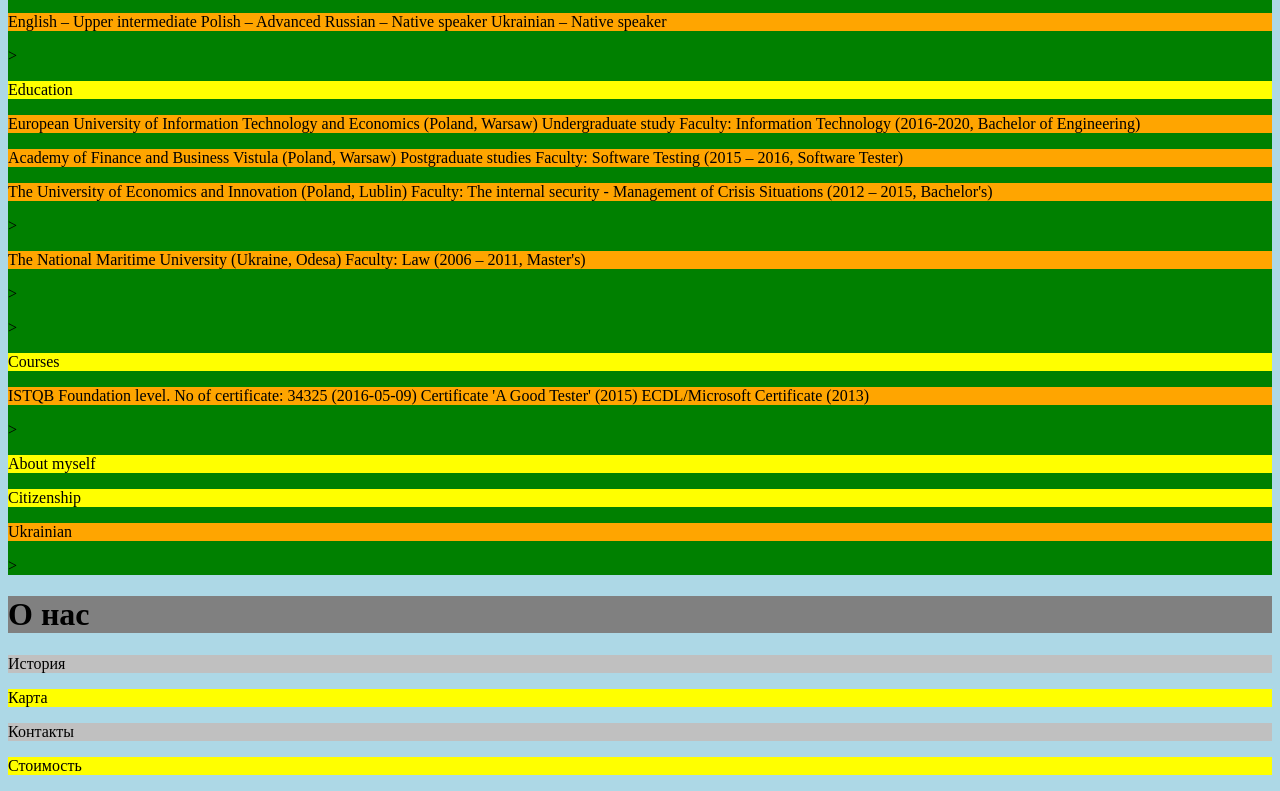
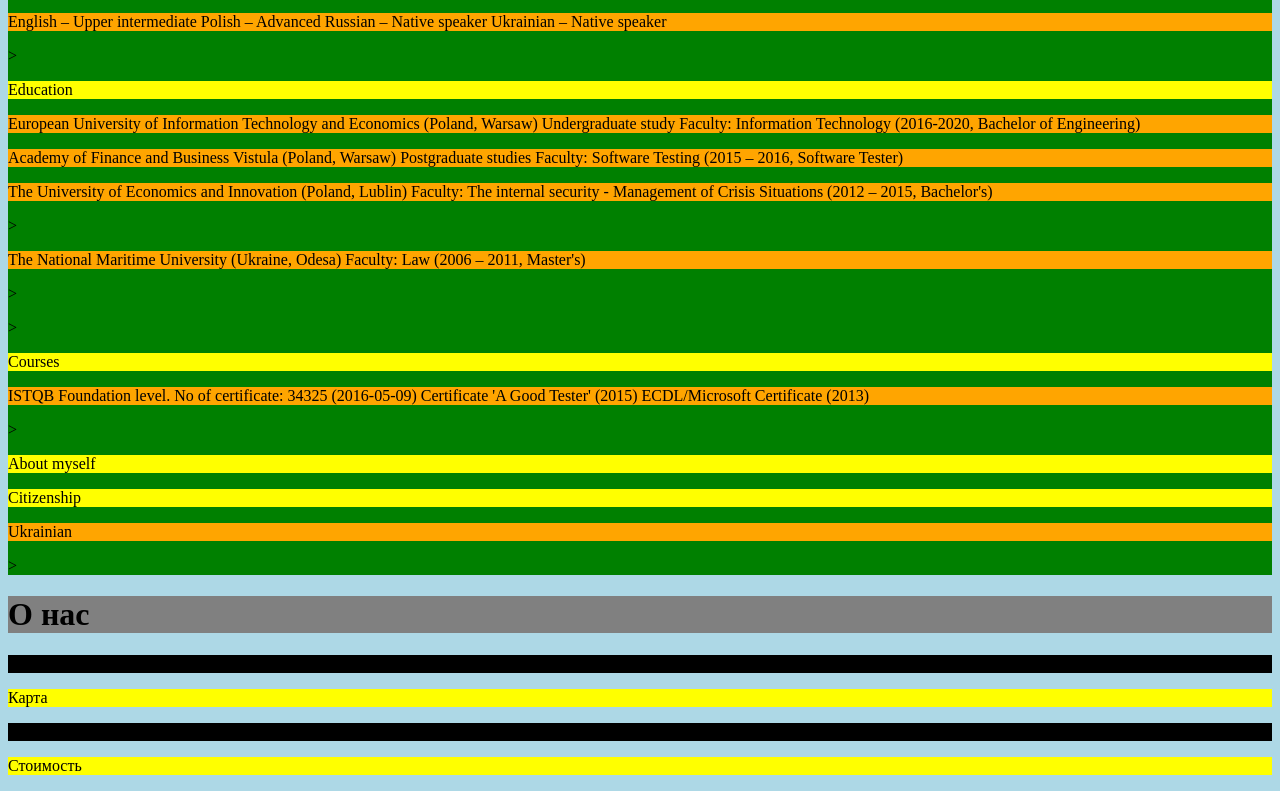
Before and after one commit to HannaIsmahilova/MyLesson, a plain HTML site: page HTML/css/index.html in a window 1280 px wide. Shown: the part 415-1206 px from the top of the page. Drawn offline with Linux system fonts and the light colour scheme.

Commit message:
css changes

```diff
--- a/HTML/css/index.css
+++ b/HTML/css/index.css
@@ -21,7 +21,7 @@ h1 {
 }
 
 #block2 .text {
-	background: silver;
+	background: black;
 }
 
 .text2 {
```
